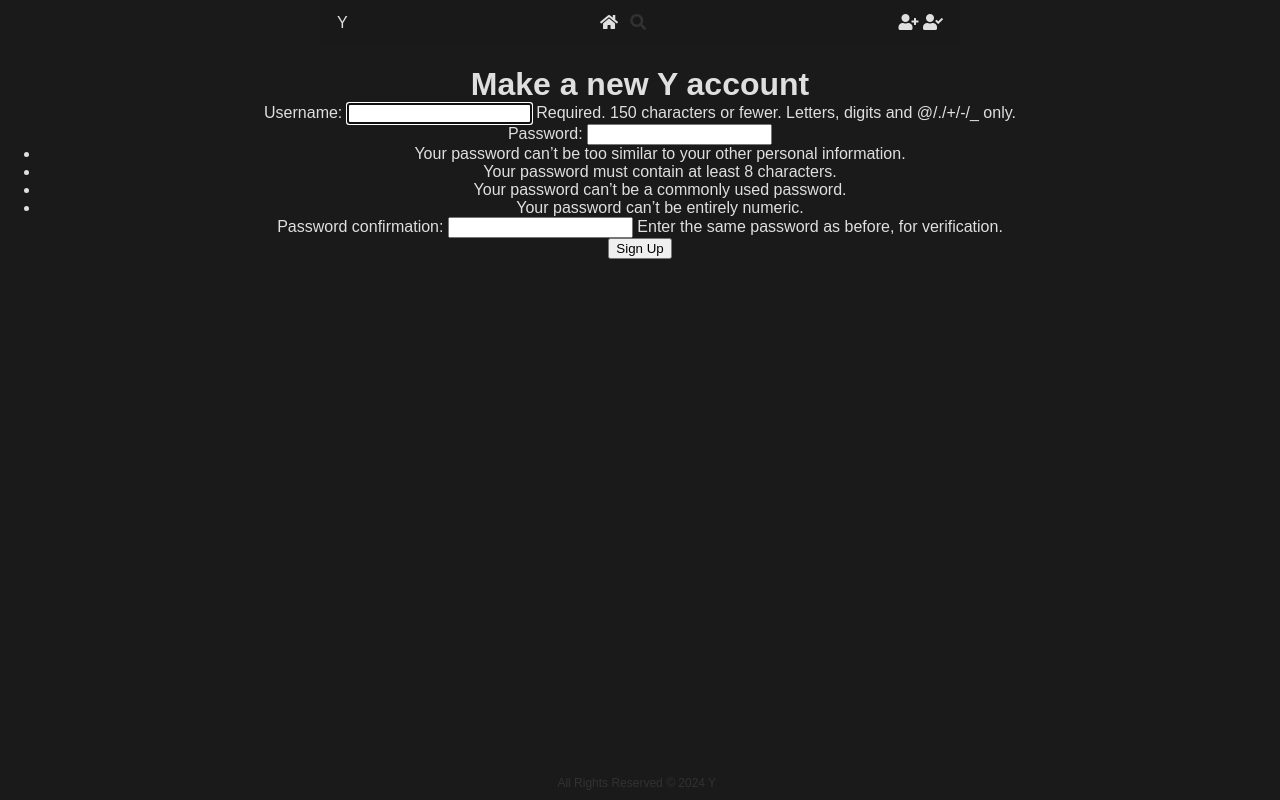
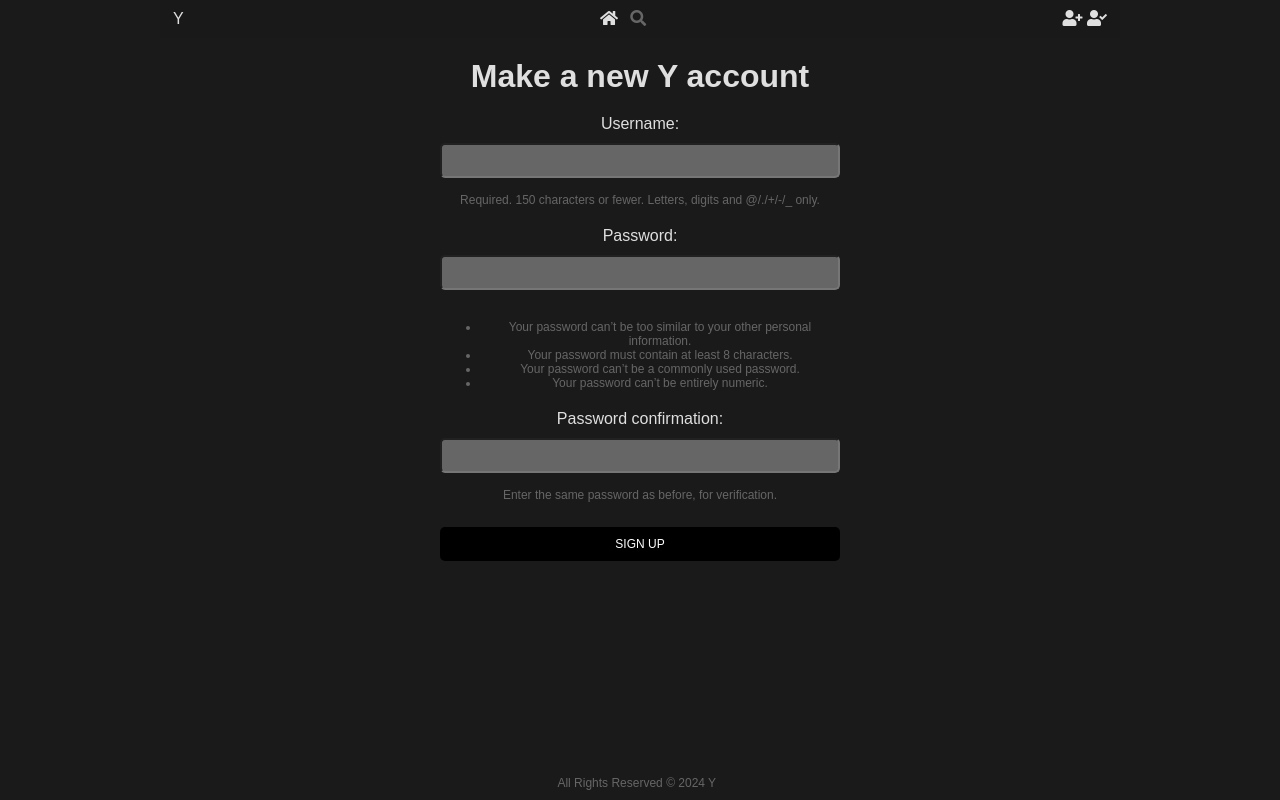
Before and after one commit to tylerbui/project3, a Django app: page /accounts/signup/ in a window 1280 px wide. Run offline with Django 4.2, Linux system fonts and the light colour scheme.

Commit message:
adds form and input styling

```diff
--- a/main_app/static/css/style.css
+++ b/main_app/static/css/style.css
@@ -1,7 +1,11 @@
 :root {
-    --main-background: rgba(26, 26, 26, 1); /* #1A1A1A */
-    --main-text: rgba(223, 223, 223, 1); /* #DFDFDF */
-    --secondary-text: rgba(50, 50, 50, 1); /* #323232 */
+    --main-background: rgba(26, 26, 26, 1);
+    /* #1A1A1A */
+    --main-text: rgba(223, 223, 223, 1);
+    /* #DFDFDF */
+    --secondary-text: rgba(102, 102, 102, 1);
+    /* #666666 */
+    /* --secodndary-text: rgba(50, 50, 50, 1); #323232 */
 }
 
 * {
@@ -21,10 +25,10 @@ body {
 header {
     background-color: rgba(26, 26, 26, 0.6);
     color: var(--secondary-text);
-    padding: 10px;
+    padding: 6px;
     text-align: center;
     z-index: 1000;
-    width: 50%;
+    width: 75%;
     align-items: center;
     margin: 0 auto;
 }
@@ -39,7 +43,8 @@ header {
     margin-right: 5px;
 }
 
-.logo a, .icon a {
+.logo a,
+.icon a {
     color: var(--main-text);
     padding-top: 10px;
 }
@@ -64,7 +69,7 @@ a:hover {
 }
 
 a.active {
-    color:var(--main-text);
+    color: var(--main-text);
 }
 
 main.container {
@@ -82,9 +87,73 @@ footer {
 }
 
 
+/* FORMS / SIGN UP / LOGIN */
+
+form {
+    max-width: 400px;
+    margin: 0 auto;
+}
+
+form>p {
+    margin-bottom: 20px;
+}
+
+label {
+    display: block;
+    margin-bottom: 5px;
+}
+
+input {
+    width: 100%;
+    padding: 8px;
+    margin-top: 5px;
+    margin-bottom: 10px;
+    background-color: var(--secondary-text);
+    border-radius: 5px;
+    color: var(--main-text);
+}
+
+input:focus {
+    outline: none;
+}
+
+span.helptext {
+    font-size: 1.5vmin;
+    color: var(--secondary-text);
+    display: block;
+    margin-top: 5px;
+}
+
+body>main>form>ul {
+    font-size: 1.5vmin;
+    color: var(--secondary-text)
+}
+
+.btn {
+    background-color: #000;
+    color: #fff;
+    padding: 10px;
+    border: none;
+    cursor: pointer;
+    font-size: 1.5vmin;
+    border-radius: 5px;
+    text-transform: uppercase;
+}
+
+.btn:hover {
+    background-color: var(--main-text);
+    color: #000;
+}
+
+h1 {
+    margin-bottom: 20px;
+}
+
 /* MEDIA QUERIES */
 @media screen and (min-width: 390px) {
-    .logo, .icon {
+
+    .logo,
+    .icon {
         padding: 4px 2px;
     }
 
```
